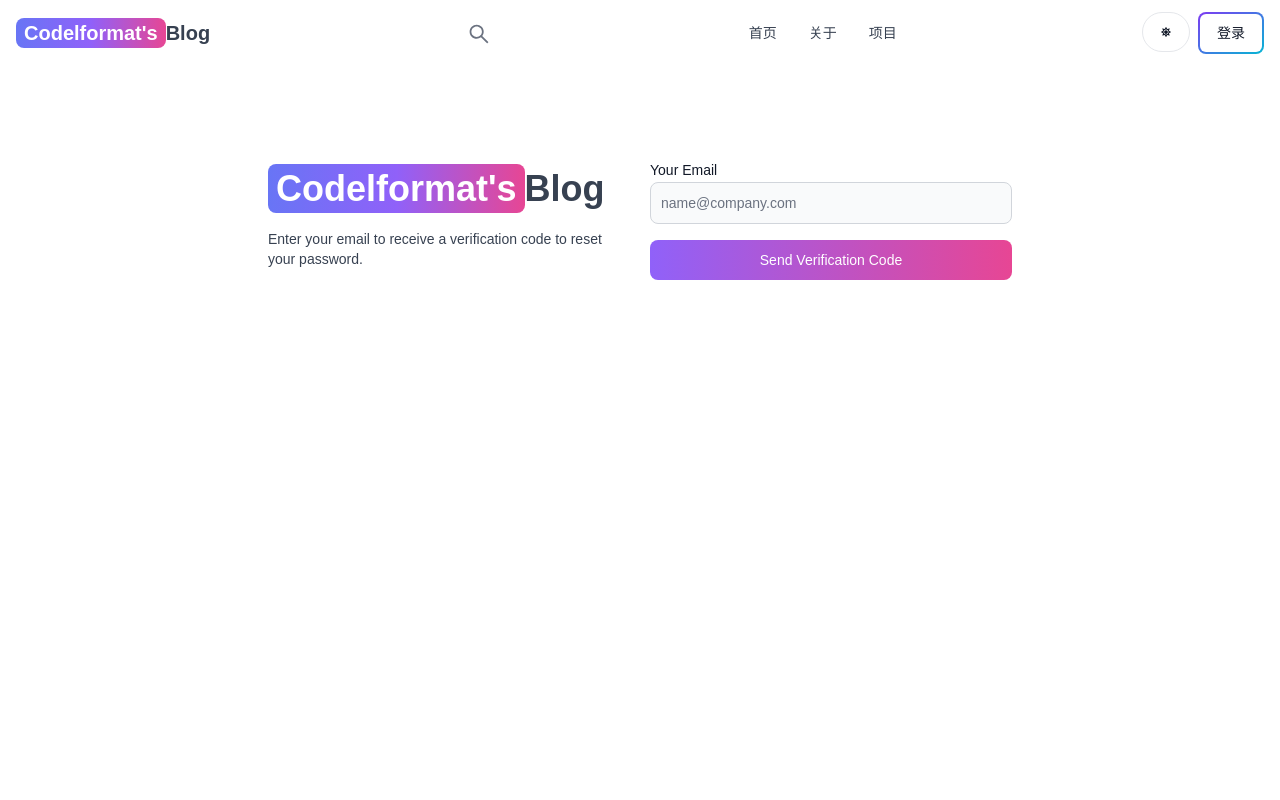
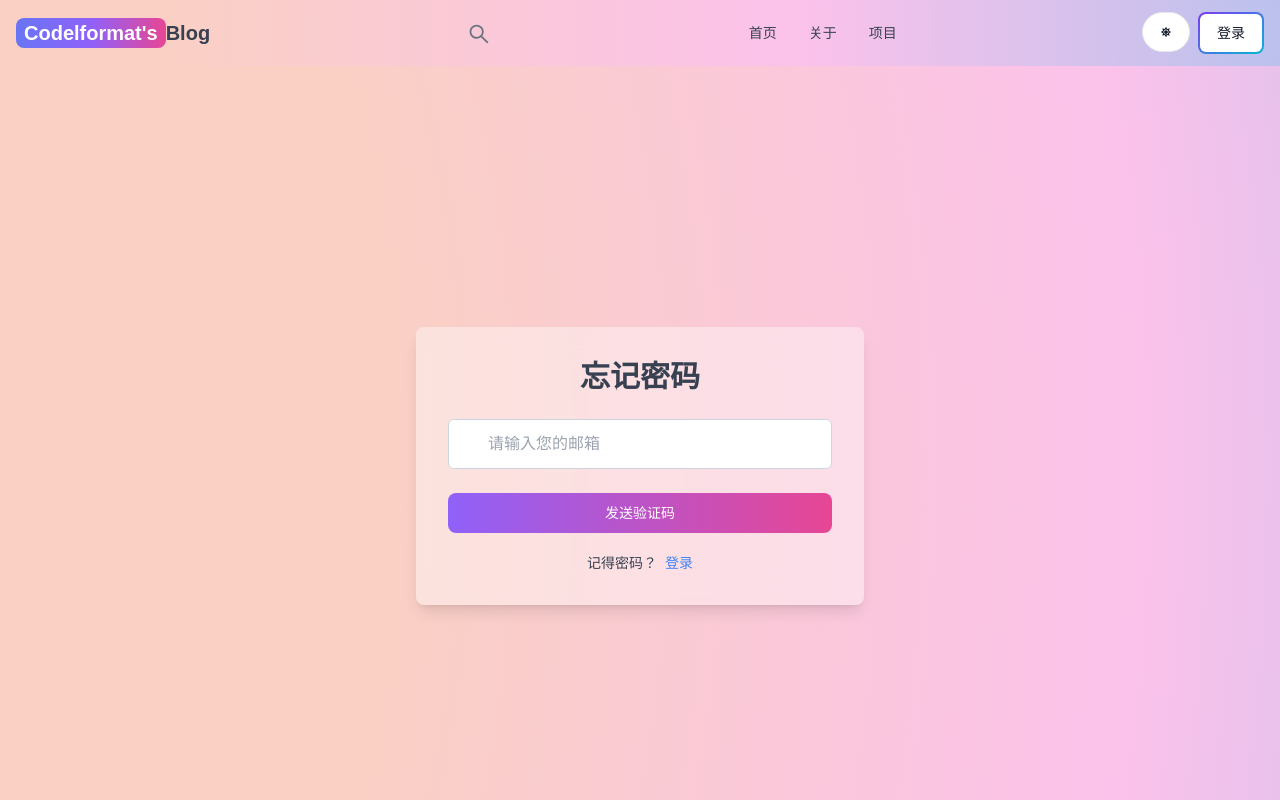
Before and after one commit to codelformat/buptLab-TechConnect-Blog, a React (Vite) app in the folder client/: page /forgot-password in a window 1280 px wide. Shown: the top 800 px of the page. Built offline with nearby package versions, Linux system fonts and the light colour scheme.

Commit message:
modify reset&forgot pwd

```diff
--- a/client/src/components/Header.jsx
+++ b/client/src/components/Header.jsx
@@ -15,13 +15,15 @@ export default function Header() {
   const location = useLocation();
   const isSignInPage = location.pathname === "/sign-in";
   const isSignUpPage = location.pathname === "/sign-up";
+  const isForgotPage = location.pathname === "/forgot-password"
+  const isResetPage = location.pathname === "/reset-password"
 
   const currentUser = userData?.rest || userData;
 
   return (
     <Navbar
       className={` ${
-        isSignInPage || isSignUpPage ? " dynamic-bg" : ".default-bg"
+        isSignInPage || isSignUpPage || isForgotPage || isResetPage ? " dynamic-bg" : ".default-bg"
       }`}
     >
       <Logo />
--- /dev/null
+++ b/client/src/pages/ForgotPassword.css
@@ -0,0 +1,54 @@
+/* /client/src/pages/ForgotPassword.css */
+
+/* 动态亮色弥散光背景 */
+.dynamic-bg {
+    background: radial-gradient(circle at 50% 50%, #ff9a9e, #fad0c4, #fad0c4, #fbc2eb, #a6c1ee);
+    background-size: 400% 400%;
+    animation: gradientAnimation 15s ease infinite;
+  }
+
+  @keyframes gradientAnimation {
+    0% { background-position: 0% 50%; }
+    50% { background-position: 100% 50%; }
+    100% { background-position: 0% 50%; }
+  }
+
+  /* 输入框图标动画 */
+  .input-container {
+    position: relative;
+    margin: 0 auto;
+    width: 100%;
+  }
+
+  .input-field {
+    padding-left: 2.5rem; /* 为与 SignIn 页面的样式一致 */
+    width: 100%; /* 确保输入框的宽度适应父容器 */
+    padding: 0.75rem;
+    border-radius: 0.375rem !important;
+    border: 1px solid #cbd5e0 !important;
+    transition: padding-left 0.3s ease;
+  }
+
+  .input-field:focus {
+    outline: none;
+    border-color: #3b82f6;
+  }
+
+  /* 浮动标签样式 */
+  .floating-label {
+    position: absolute;
+    left: 2.5rem;
+    top: 50%;
+    transform: translateY(-50%);
+    font-size: 1rem;
+    color: #9ca3af;
+    pointer-events: none;
+    transition: all 0.3s ease;
+  }
+
+  .label-focused {
+    top: 0.25rem;
+    transform: translateY(-150%);
+    font-size: 0.75rem;
+    color: #3b82f6;
+  }
--- a/client/src/pages/ForgotPassword.jsx
+++ b/client/src/pages/ForgotPassword.jsx
@@ -1,8 +1,8 @@
 // /client/src/pages/ForgotPassword.jsx
-import {useState} from 'react'
-
-import { Alert, Button, Label, TextInput } from "flowbite-react";
+import { useState } from 'react';
+import { Alert, Button, Label, TextInput, Spinner } from "flowbite-react";
 import { Link, useNavigate } from "react-router-dom";
+import "./ForgotPassword.css"; // 引入CSS文件
 
 export default function ForgotPassword() {
   const [formData, setFormData] = useState({});
@@ -35,7 +35,7 @@ export default function ForgotPassword() {
         setErrorMessage(data.message);
       } else {
         setSuccessMessage("Verification code sent to your email.");
-        setTimeout(() => navigate("/reset-password"), 3000); // Redirect after 3 seconds
+        setTimeout(() => navigate("/reset-password"), 3000); // 3秒后跳转
       }
     } catch (error) {
       setErrorMessage(error.message);
@@ -45,41 +45,47 @@ export default function ForgotPassword() {
   };
 
   return (
-    <div className="min-h-screen mt-20">
-      <div className="flex p-3 max-w-3xl mx-auto flex-col md:flex-row md:items-center gap-5">
-        <div className="flex-1">
-          <Link to="/" className="font-bold dark:text-white text-4xl">
-            <span
-              className="px-2 py-1 bg-gradient-to-r from-indigo-500
-                via-purple-500 to-pink-500 rounded-lg text-white"
+    <div className="min-h-screen flex items-center justify-center dynamic-bg relative">
+      <div className="relative z-10 bg-white bg-opacity-40 backdrop-blur-lg p-8 rounded-lg w-full max-w-md shadow-lg">
+        <h1 className="text-3xl font-bold text-center mb-6">忘记密码</h1>
+        <form className="flex flex-col gap-6 items-center" onSubmit={handleSubmit}>
+          <div className="relative input-container w-full">
+            <label
+              htmlFor="email"
+              className={`floating-label ${formData.email ? "label-focused" : ""}`}
             >
-              Codelformat's
-            </span>
-            Blog
-          </Link>
-          <p className="text-sm mt-5">
-            Enter your email to receive a verification code to reset your password.
-          </p>
-        </div>
-        <div className="flex-1">
-          <form className="flex flex-col gap-4" onSubmit={handleSubmit}>
-            <div>
-              <Label value="Your Email" />
-              <TextInput
+              请输入您的邮箱
+            </label>
+            <input
               type="email"
-                placeholder="name@company.com"
               id="email"
               onChange={handleChange}
+              required
+              className="input-field"
             />
           </div>
           <Button
             gradientDuoTone="purpleToPink"
             type="submit"
             disabled={loading}
+            className="w-full"
           >
-              {loading ? "Sending..." : "Send Verification Code"}
+            {loading ? (
+              <>
+                <Spinner size="sm" />
+                <span className="pl-3">发送中...</span>
+              </>
+            ) : (
+              "发送验证码"
+            )}
           </Button>
         </form>
+        <div className="flex gap-2 text-sm mt-5 justify-center">
+          <span>记得密码？</span>
+          <Link to="/sign-in" className="text-blue-500">
+            登录
+          </Link>
+        </div>
         {errorMessage && (
           <Alert className="mt-5" color="failure">
             {errorMessage}
@@ -92,6 +98,5 @@ export default function ForgotPassword() {
         )}
       </div>
     </div>
-    </div>
   );
 }
--- /dev/null
+++ b/client/src/pages/ResetPassword.css
@@ -0,0 +1,54 @@
+/* /client/src/pages/ResetPassword.css */
+
+/* 动态亮色弥散光背景 */
+.dynamic-bg {
+    background: radial-gradient(circle at 50% 50%, #ff9a9e, #fad0c4, #fad0c4, #fbc2eb, #a6c1ee);
+    background-size: 400% 400%;
+    animation: gradientAnimation 15s ease infinite;
+  }
+
+  @keyframes gradientAnimation {
+    0% { background-position: 0% 50%; }
+    50% { background-position: 100% 50%; }
+    100% { background-position: 0% 50%; }
+  }
+
+  /* 输入框图标动画 */
+  .input-container {
+    position: relative;
+    margin: 0 auto;
+    width: 100%;
+  }
+
+  .input-field {
+    padding-left: 2.5rem; /* 为了保持与 SignIn 页面的一致性 */
+    width: 100%; /* 确保输入框的宽度适应父容器 */
+    padding: 0.75rem;
+    border-radius: 0.375rem !important;
+    border: 1px solid #cbd5e0 !important;
+    transition: padding-left 0.3s ease;
+  }
+
+  .input-field:focus {
+    outline: none;
+    border-color: #3b82f6;
+  }
+
+  /* 浮动标签样式 */
+  .floating-label {
+    position: absolute;
+    left: 2.5rem;
+    top: 50%;
+    transform: translateY(-50%);
+    font-size: 1rem;
+    color: #9ca3af;
+    pointer-events: none;
+    transition: all 0.3s ease;
+  }
+
+  .label-focused {
+    top: 0.25rem;
+    transform: translateY(-150%);
+    font-size: 0.75rem;
+    color: #3b82f6;
+  }
--- a/client/src/pages/ResetPassword.jsx
+++ b/client/src/pages/ResetPassword.jsx
@@ -1,7 +1,8 @@
 // /client/src/pages/ResetPassword.jsx
 import { useState } from "react";
-import { Alert, Button, Label, TextInput } from "flowbite-react";
+import { Alert, Button, Spinner } from "flowbite-react";
 import { useNavigate } from "react-router-dom";
+import "./ResetPassword.css"; // 引入CSS文件
 
 export default function ResetPassword() {
   const [formData, setFormData] = useState({});
@@ -34,7 +35,7 @@ export default function ResetPassword() {
         setErrorMessage(data.message);
       } else {
         setSuccessMessage("Password reset successful. Redirecting to login...");
-        setTimeout(() => navigate("/sign-in"), 3000); // Redirect after 3 seconds
+        setTimeout(() => navigate("/sign-in"), 3000); // 3秒后跳转
       }
     } catch (error) {
       setErrorMessage(error.message);
@@ -44,42 +45,54 @@ export default function ResetPassword() {
   };
 
   return (
-    <div className="min-h-screen mt-20">
-      <div className="flex p-3 max-w-3xl mx-auto flex-col md:flex-row md:items-center gap-5">
-        <div className="flex-1">
-          <h1 className="font-bold dark:text-white text-4xl">
-            Reset Password
-          </h1>
-          <p className="text-sm mt-5">
-            Enter the verification code you received via email and your new password.
-          </p>
-        </div>
-        <div className="flex-1">
-          <form className="flex flex-col gap-4" onSubmit={handleSubmit}>
-            <div>
-              <Label value="Verification Code" />
-              <TextInput
+    <div className="min-h-screen flex items-center justify-center dynamic-bg relative">
+      <div className="relative z-10 bg-white bg-opacity-40 backdrop-blur-lg p-8 rounded-lg w-full max-w-md shadow-lg">
+        <h1 className="text-3xl font-bold text-center mb-6">重置密码</h1>
+        <form className="flex flex-col gap-6 items-center" onSubmit={handleSubmit}>
+          <div className="relative input-container w-full">
+            <label
+              htmlFor="code"
+              className={`floating-label ${formData.code ? "label-focused" : ""}`}
+            >
+              验证码
+            </label>
+            <input
               type="text"
-                placeholder="Enter the code"
               id="code"
               onChange={handleChange}
+              required
+              className="input-field"
             />
           </div>
-            <div>
-              <Label value="New Password" />
-              <TextInput
+          <div className="relative input-container w-full">
+            <label
+              htmlFor="newPassword"
+              className={`floating-label ${formData.newPassword ? "label-focused" : ""}`}
+            >
+              新密码
+            </label>
+            <input
               type="password"
-                placeholder="********"
               id="newPassword"
               onChange={handleChange}
+              required
+              className="input-field"
             />
           </div>
           <Button
             gradientDuoTone="purpleToPink"
             type="submit"
             disabled={loading}
+            className="w-full"
           >
-              {loading ? "Resetting..." : "Reset Password"}
+            {loading ? (
+              <>
+                <Spinner size="sm" />
+                <span className="pl-3">重置中...</span>
+              </>
+            ) : (
+              "重置密码"
+            )}
           </Button>
         </form>
         {errorMessage && (
@@ -94,6 +107,5 @@ export default function ResetPassword() {
         )}
       </div>
     </div>
-    </div>
   );
 }
```
Lines whose indentation alone changed are shown as unchanged.
